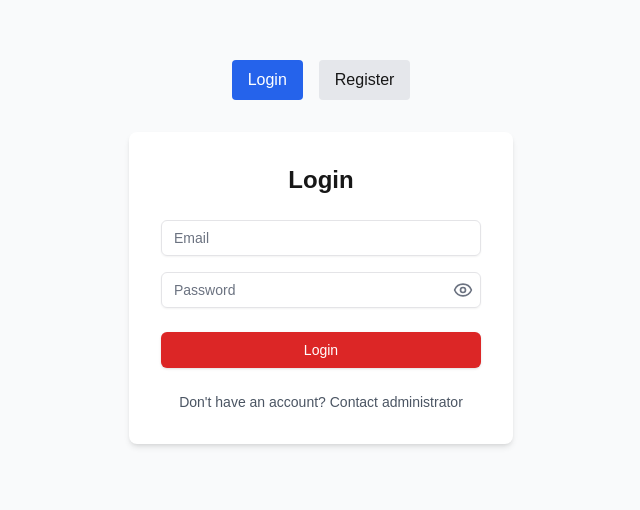
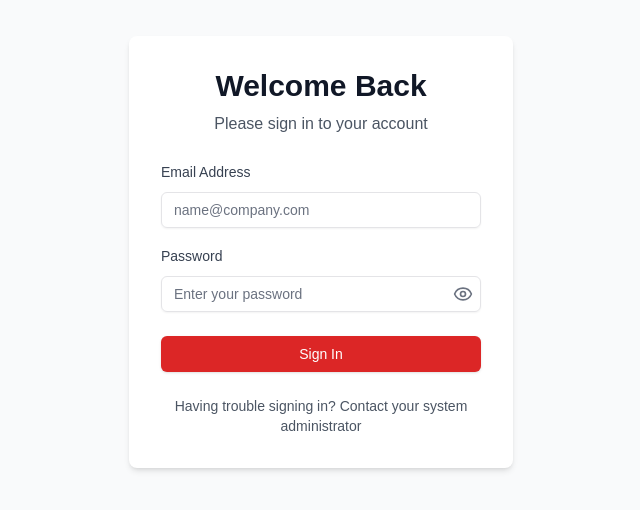
Before and after one commit to ANAVHEOBA/MY-DASHBOARDS, a Next.js app: page /auth in a window 1280 px wide. Shown: the part 148-658 px from the top of the page, without its empty margins (319-959 px from the left). Built offline with nearby package versions, Linux system fonts and the light colour scheme; no server answers.

Commit message:
feat: removed register page, updated login UI

```diff
--- a/src/components/auth/Login.tsx
+++ b/src/components/auth/Login.tsx
@@ -76,25 +76,39 @@ export default function Login({ onSuccess }: LoginProps) {
 
   return (
     <div className="space-y-6">
-      <h2 className="text-2xl font-bold text-center mb-6">Login</h2>
+      <div className="text-center">
+        <h2 className="text-3xl font-bold text-gray-900">Welcome Back</h2>
+        <p className="text-gray-600 mt-2">Please sign in to your account</p>
+      </div>
 
       <Alert type={alert.type} text={alert.text} />
 
       <form onSubmit={handleSubmit} className="space-y-6">
         <div className="space-y-4">
+          <div className="space-y-2">
+            <label htmlFor="email" className="text-sm font-medium text-gray-700">
+              Email Address
+            </label>
             <Input
+              id="email"
               type="email"
-            placeholder="Email"
+              placeholder="name@company.com"
               value={formData.email}
               onChange={(e) => setFormData({ ...formData, email: e.target.value })}
               className="text-gray-900 placeholder:text-gray-500"
               required
             />
+          </div>
 
+          <div className="space-y-2">
+            <label htmlFor="password" className="text-sm font-medium text-gray-700">
+              Password
+            </label>
             <div className="relative">
               <Input
+                id="password"
                 type={showPassword ? "text" : "password"}
-              placeholder="Password"
+                placeholder="Enter your password"
                 value={formData.password}
                 onChange={(e) => setFormData({ ...formData, password: e.target.value })}
                 className="text-gray-900 placeholder:text-gray-500 pr-10"
@@ -104,6 +118,7 @@ export default function Login({ onSuccess }: LoginProps) {
                 type="button"
                 onClick={() => setShowPassword(!showPassword)}
                 className="absolute right-2 top-1/2 -translate-y-1/2 text-gray-500 hover:text-gray-700"
+                aria-label={showPassword ? "Hide password" : "Show password"}
               >
                 {showPassword ? (
                   <EyeOff className="h-5 w-5" />
@@ -113,18 +128,19 @@ export default function Login({ onSuccess }: LoginProps) {
               </button>
             </div>
           </div>
+        </div>
 
         <Button
           type="submit"
           disabled={loading}
-          className="w-full bg-red-600 hover:bg-red-700 text-white"
+          className="w-full bg-red-600 hover:bg-red-700 text-white font-medium py-2.5"
         >
-          {loading ? 'Logging in...' : 'Login'}
+          {loading ? 'Signing in...' : 'Sign In'}
         </Button>
       </form>
 
       <div className="text-sm text-center text-gray-600">
-        <p>Don't have an account? Contact administrator</p>
+        <p>Having trouble signing in? Contact your system administrator</p>
       </div>
     </div>
   );
--- a/src/components/auth/Register.tsx
+++ /dev/null
@@ -1,190 +0,0 @@
-import { useState } from 'react';
-import { Input } from '../ui/input';
-import { Button } from '../ui/button';
-import { Eye, EyeOff } from 'lucide-react';
-import { API_URL } from '@/config/api';
-
-interface RegisterProps {
-  onSuccess: () => void;
-}
-
-type AlertType = 'success' | 'error' | null;
-
-interface AlertMessage {
-  type: AlertType;
-  text: string;
-}
-
-export default function Register({ onSuccess }: RegisterProps) {
-  const [loading, setLoading] = useState(false);
-  const [alert, setAlert] = useState<AlertMessage>({ type: null, text: '' });
-  const [showPassword, setShowPassword] = useState(false);
-  const [showConfirmPassword, setShowConfirmPassword] = useState(false);
-  const [formData, setFormData] = useState({
-    email: '',
-    password: '',
-    confirmPassword: '',
-  });
-
-  const showAlert = (type: AlertType, text: string) => {
-    setAlert({ type, text });
-    // Clear alert after 5 seconds
-    setTimeout(() => {
-      setAlert({ type: null, text: '' });
-    }, 5000);
-  };
-
-  const validateForm = (): boolean => {
-    if (!formData.email || !formData.password || !formData.confirmPassword) {
-      showAlert('error', 'All fields are required');
-      return false;
-    }
-
-    if (!formData.email.includes('@')) {
-      showAlert('error', 'Please enter a valid email address');
-      return false;
-    }
-
-    if (formData.password.length < 6) {
-      showAlert('error', 'Password must be at least 6 characters long');
-      return false;
-    }
-
-    if (formData.password !== formData.confirmPassword) {
-      showAlert('error', 'Passwords do not match');
-      return false;
-    }
-
-    return true;
-  };
-
-  const handleSubmit = async (e: React.FormEvent) => {
-    e.preventDefault();
-
-    if (!validateForm()) {
-      return;
-    }
-
-    setLoading(true);
-    setAlert({ type: null, text: '' });
-
-    try {
-      const response = await fetch(`${API_URL}/admin/setup`, {
-        method: 'POST',
-        headers: { 'Content-Type': 'application/json' },
-        body: JSON.stringify({
-          email: formData.email,
-          password: formData.password,
-        }),
-      });
-
-      const data = await response.json();
-
-      if (!response.ok) {
-        throw new Error(data.message || 'Registration failed');
-      }
-
-      localStorage.setItem('accessToken', data.accessToken);
-      showAlert('success', 'Registration successful!');
-      onSuccess();
-    } catch (err) {
-      showAlert('error', err instanceof Error ? err.message : 'Registration failed');
-    } finally {
-      setLoading(false);
-    }
-  };
-
-  const Alert = ({ type, text }: { type: AlertType; text: string }) => {
-    if (!type || !text) return null;
-
-    const alertClasses = {
-      success: 'bg-green-100 text-green-700 border-green-400',
-      error: 'bg-red-100 text-red-700 border-red-400',
-    };
-
-    return (
-      <div className={`p-4 rounded-md border ${type ? alertClasses[type] : ''} mb-4`}>
-        {text}
-      </div>
-    );
-  };
-
-  return (
-    <div className="space-y-6">
-      <h2 className="text-2xl font-bold text-center mb-6">Register</h2>
-
-      <Alert type={alert.type} text={alert.text} />
-
-      <form onSubmit={handleSubmit} className="space-y-6">
-        <div className="space-y-4">
-          <Input
-            type="email"
-            placeholder="Email"
-            value={formData.email}
-            onChange={(e) => setFormData({ ...formData, email: e.target.value })}
-            className="text-gray-900 placeholder:text-gray-500"
-            required
-          />
-
-          <div className="relative">
-            <Input
-              type={showPassword ? "text" : "password"}
-              placeholder="Password"
-              value={formData.password}
-              onChange={(e) => setFormData({ ...formData, password: e.target.value })}
-              className="text-gray-900 placeholder:text-gray-500 pr-10"
-              required
-              minLength={6}
-            />
-            <button
-              type="button"
-              onClick={() => setShowPassword(!showPassword)}
-              className="absolute right-3 top-1/2 -translate-y-1/2 text-gray-500 hover:text-gray-700"
-            >
-              {showPassword ? (
-                <EyeOff className="h-5 w-5" />
-              ) : (
-                <Eye className="h-5 w-5" />
-              )}
-            </button>
-          </div>
-
-          <div className="relative">
-            <Input
-              type={showConfirmPassword ? "text" : "password"}
-              placeholder="Confirm Password"
-              value={formData.confirmPassword}
-              onChange={(e) => setFormData({ ...formData, confirmPassword: e.target.value })}
-              className="text-gray-900 placeholder:text-gray-500 pr-10"
-              required
-              minLength={6}
-            />
-            <button
-              type="button"
-              onClick={() => setShowConfirmPassword(!showConfirmPassword)}
-              className="absolute right-3 top-1/2 -translate-y-1/2 text-gray-500 hover:text-gray-700"
-            >
-              {showConfirmPassword ? (
-                <EyeOff className="h-5 w-5" />
-              ) : (
-                <Eye className="h-5 w-5" />
-              )}
-            </button>
-          </div>
-        </div>
-
-        <Button
-          type="submit"
-          disabled={loading}
-          className="w-full bg-red-600 hover:bg-red-700 text-white"
-        >
-          {loading ? 'Creating Account...' : 'Register'}
-        </Button>
-      </form>
-
-      <p className="text-sm text-gray-600 text-center mt-4">
-        By registering, you agree to our Terms of Service and Privacy Policy
-      </p>
-    </div>
-  );
-}
--- a/src/pages/auth/index.tsx
+++ b/src/pages/auth/index.tsx
@@ -1,8 +1,7 @@
-import { useEffect, useState } from 'react';
+import { useEffect } from 'react';
 import { useRouter } from 'next/router';
 import dynamic from 'next/dynamic';
 
-// Define prop types for Login and Register components
 interface AuthComponentProps {
   onSuccess: () => void;
 }
@@ -11,13 +10,8 @@ const Login = dynamic<AuthComponentProps>(() =>
   import('@/components/auth/Login').then(mod => mod.default)
 , { ssr: false });
 
-const Register = dynamic<AuthComponentProps>(() =>
-  import('@/components/auth/Register').then(mod => mod.default)
-, { ssr: false });
-
 export default function Auth() {
   const router = useRouter();
-  const [isLogin, setIsLogin] = useState(true);
 
   useEffect(() => {
     const token = localStorage.getItem('accessToken');
@@ -32,32 +26,9 @@ export default function Auth() {
 
   return (
     <div className="min-h-screen flex items-center justify-center bg-gray-50">
-      <div className="max-w-md w-full space-y-8 p-8">
-        <div className="flex justify-center space-x-4 mb-8">
-          <button
-            onClick={() => setIsLogin(true)}
-            className={`px-4 py-2 rounded transition-colors ${
-              isLogin ? 'bg-blue-600 text-white' : 'bg-gray-200'
-            }`}
-          >
-            Login
-          </button>
-          <button
-            onClick={() => setIsLogin(false)}
-            className={`px-4 py-2 rounded transition-colors ${
-              !isLogin ? 'bg-blue-600 text-white' : 'bg-gray-200'
-            }`}
-          >
-            Register
-          </button>
-        </div>
-
+      <div className="max-w-md w-full p-8">
         <div className="bg-white p-8 rounded-lg shadow-md">
-          {isLogin ? (
-            <Login onSuccess={handleSuccess} />
-          ) : (
-            <Register onSuccess={handleSuccess} />
-          )}
+          <Login onSuccess={handleSuccess} />
         </div>
       </div>
     </div>
```
Also changed, not shown: 1 other file (tests, documents, lock files or other folders). Lines whose indentation alone changed are shown as unchanged.
